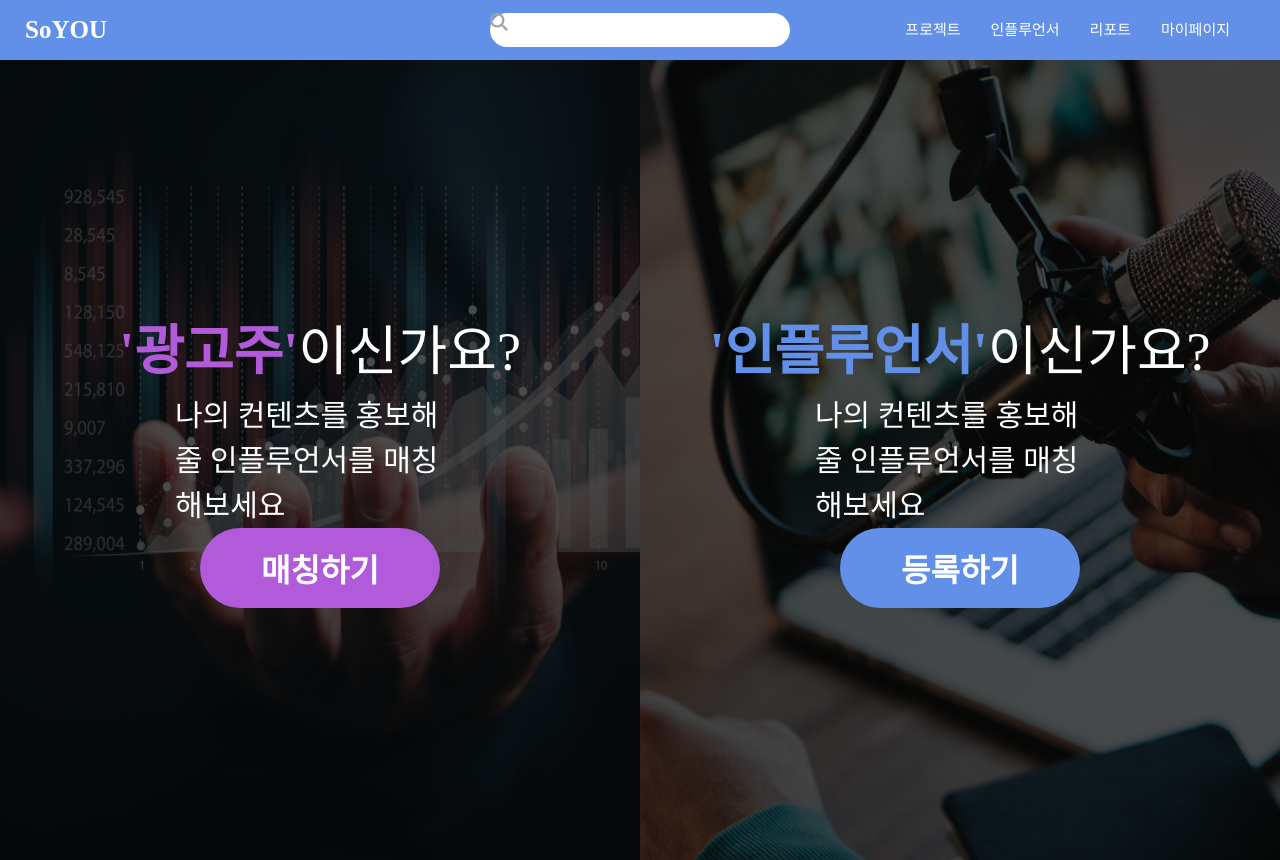
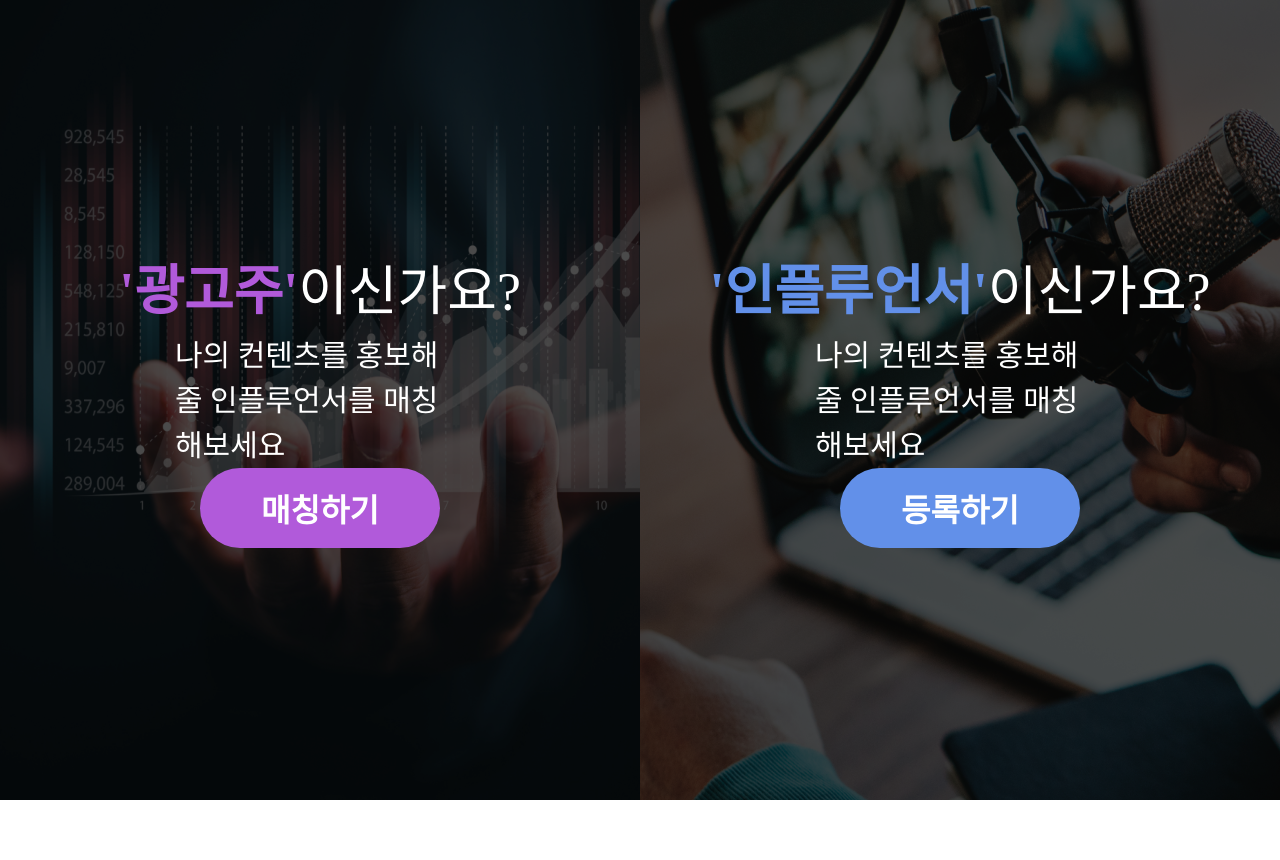
Before and after one commit to ballsona/so-you-front, a Next.js app: page / in a window 1280 px wide. After the commit the page ends 800 px from the top, so only its background shows below. Built offline with nearby package versions, Linux system fonts and the light colour scheme; a web font is replaced by a local one.

Commit message:
feat : modify navigation structures

```diff
--- a/src/components/common/NavigationBar.tsx
+++ b/src/components/common/NavigationBar.tsx
@@ -2,10 +2,10 @@ import styled from '@emotion/styled';
 import { COLORS } from '@/styles/theme';
 
 import SearchIcon from '@/assets/icon/search.svg';
-import { NAV_INFO, NavInfoKeys } from '@/constants/navigation';
+import { NAV_INFO } from '@/constants/navigation';
 import Text from './Text';
 
-const NAV_LIST = Object.keys(NAV_INFO) as [NavInfoKeys];
+const navmenu = ['project', 'influencer', 'report', 'mypage'];
 
 const NavigationBar = () => (
   <Wrapper>
@@ -16,15 +16,15 @@ const NavigationBar = () => (
       <SearchIcon className="search-icon" />
     </SearchBar>
     <NavListContainer>
-      {NAV_LIST.map((item) => (
+      {navmenu.map((menu) => (
         <Text
-          key={item}
+          key={menu}
           size={15}
           weight="400"
           color={COLORS.white}
           className="nav-item"
         >
-          {NAV_INFO[item].label}
+          {NAV_INFO[menu].label}
         </Text>
       ))}
     </NavListContainer>
--- a/src/constants/navigation.ts
+++ b/src/constants/navigation.ts
@@ -1,4 +1,5 @@
-export const NAV_INFO = {
+// TODO must edit type
+export const NAV_INFO: Record<string, any> = {
   project: {
     label: '프로젝트',
     url: '/project',
@@ -15,6 +16,18 @@ export const NAV_INFO = {
     label: '마이페이지',
     url: '/mypage',
   },
-} as const;
+  id_find: {
+    text: '아이디 찾기',
+    url: '/user/find-account',
+  },
+  pw_find: {
+    text: '비밀번호 찾기',
+    url: '/user/find-password',
+  },
+  register: {
+    text: '회원가입',
+    url: '/user/register',
+  },
+};
 
-export type NavInfoKeys = keyof typeof NAV_INFO;
+export type NavInfoKey = keyof typeof NAV_INFO;
--- a/src/pages/index.tsx
+++ b/src/pages/index.tsx
@@ -1,10 +1,8 @@
-import NavigationBar from '@/components/common/NavigationBar';
 import MainTemplate from '@/components/main/MainTemplate';
 
 const Home = () => {
   return (
     <>
-      <NavigationBar />
       <MainTemplate />
     </>
   );
```
